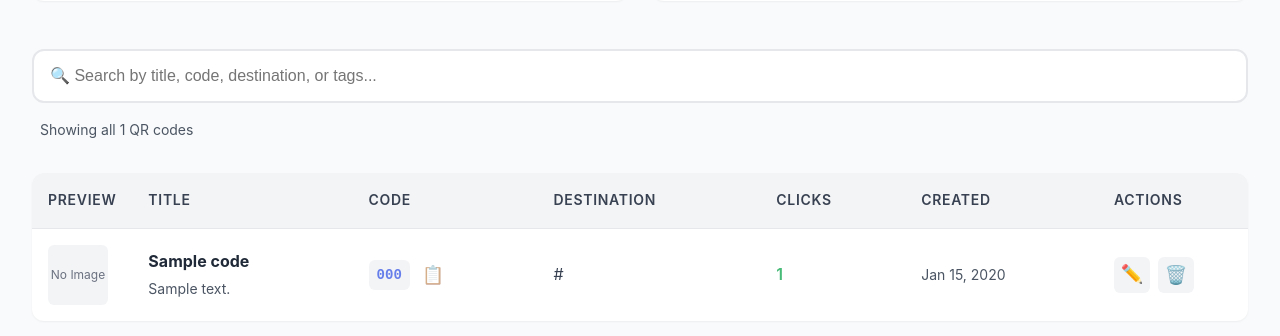
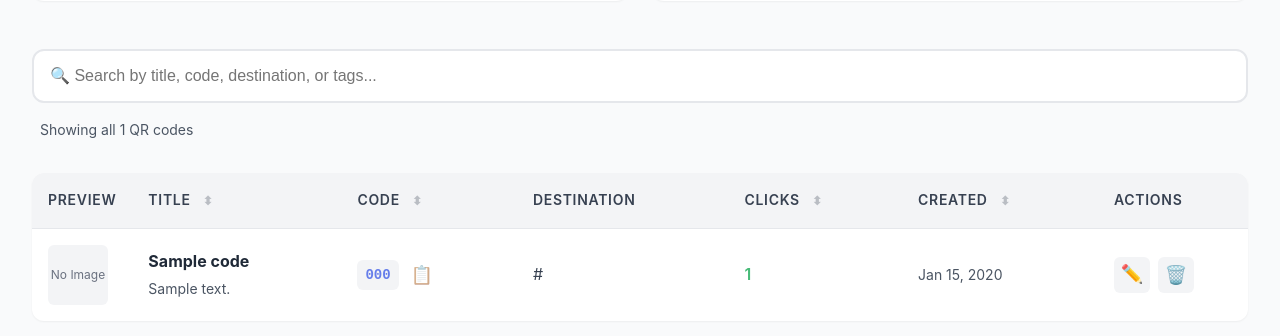
Before and after one commit to arturmamedov/qr-code-generator, a PHP site: page / in a window 1280 px wide. Shown: the part 285-621 px from the top of the page. Run offline with PHP 8.4, Linux system fonts and the light colour scheme; tables that the repository leaves empty hold one stand-in row (values such as "Sample post").

Commit message:
Step 2: Add column sorting with visual indicators
- Click column headers to sort (Title, Code, Clicks, Created)
- Visual indicators with up/down arrows
- Toggle ascending/descending on repeated clicks
- Persist sort state in sessionStorage
- Hover effects on sortable columns
- Works seamlessly with search/filter

```diff
--- a/assets/style.css
+++ b/assets/style.css
@@ -402,6 +402,45 @@ small {
     font-size: 0.875rem;
     text-transform: uppercase;
     letter-spacing: 0.05em;
+}
+
+.qr-table th.sortable {
+    cursor: pointer;
+    user-select: none;
+    transition: background var(--transition-fast);
+    position: relative;
+}
+
+.qr-table th.sortable:hover {
+    background: var(--gray-200);
+}
+
+.qr-table th.sortable.active {
+    color: var(--primary-color);
+}
+
+.sort-indicator {
+    display: inline-block;
+    margin-left: 0.5rem;
+    font-size: 0.75rem;
+    opacity: 0.3;
+    transition: opacity var(--transition-fast);
+}
+
+.sort-indicator::before {
+    content: '⬍';
+}
+
+.sortable.active .sort-indicator {
+    opacity: 1;
+}
+
+.sortable.active.asc .sort-indicator::before {
+    content: '▲';
+}
+
+.sortable.active.desc .sort-indicator::before {
+    content: '▼';
 }
 
 .qr-table td {
--- a/index.php
+++ b/index.php
@@ -90,11 +90,19 @@ $pageTitle = 'QR Code Manager - Dashboard';
                     <thead>
                         <tr>
                             <th>Preview</th>
-                            <th>Title</th>
-                            <th>Code</th>
+                            <th class="sortable" data-sort="title">
+                                Title <span class="sort-indicator"></span>
+                            </th>
+                            <th class="sortable" data-sort="code">
+                                Code <span class="sort-indicator"></span>
+                            </th>
                             <th>Destination</th>
-                            <th>Clicks</th>
-                            <th>Created</th>
+                            <th class="sortable" data-sort="clicks">
+                                Clicks <span class="sort-indicator"></span>
+                            </th>
+                            <th class="sortable" data-sort="created">
+                                Created <span class="sort-indicator"></span>
+                            </th>
                             <th>Actions</th>
                         </tr>
                     </thead>
```
Also changed, not shown: assets/app.js (+118 -0 lines).
